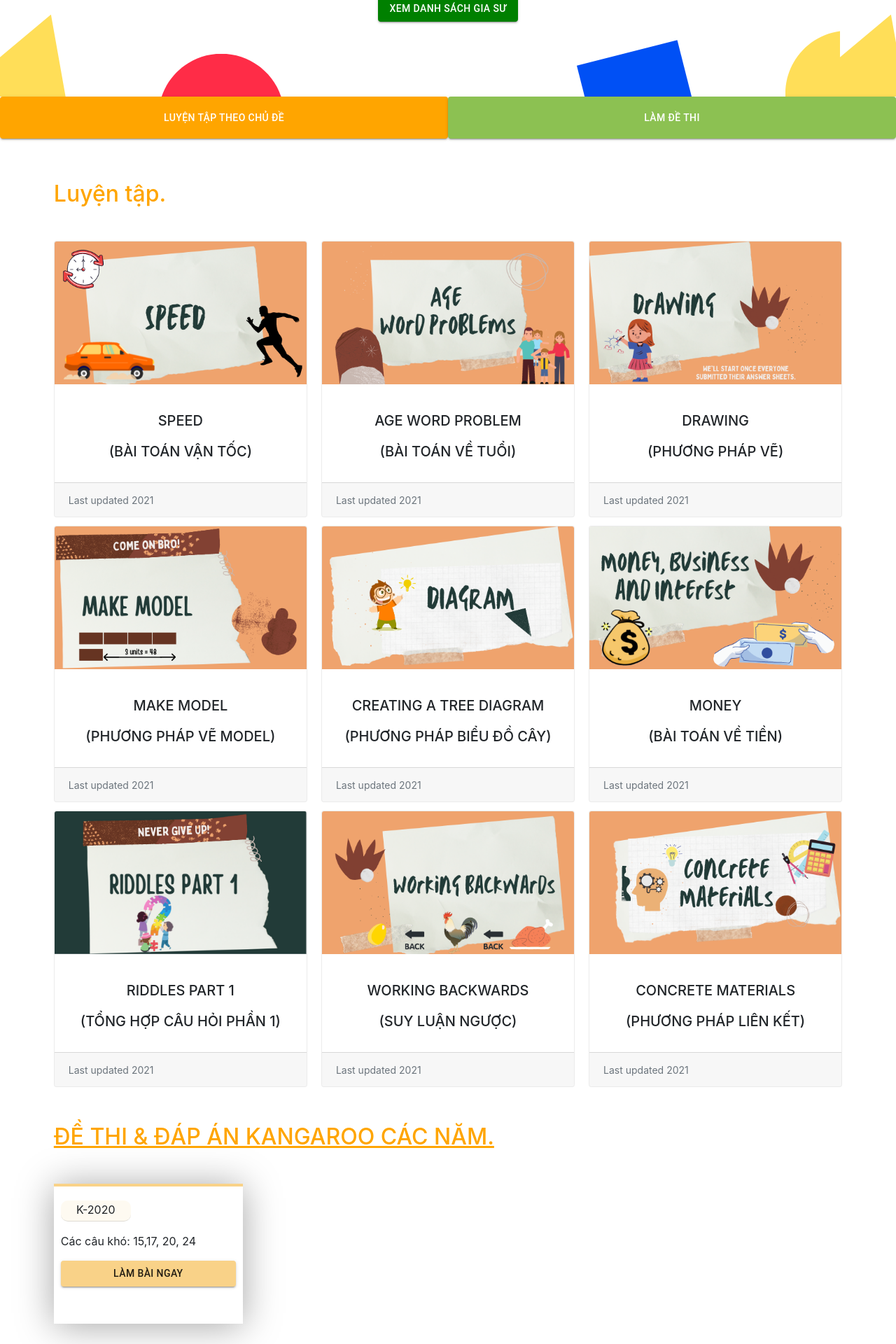
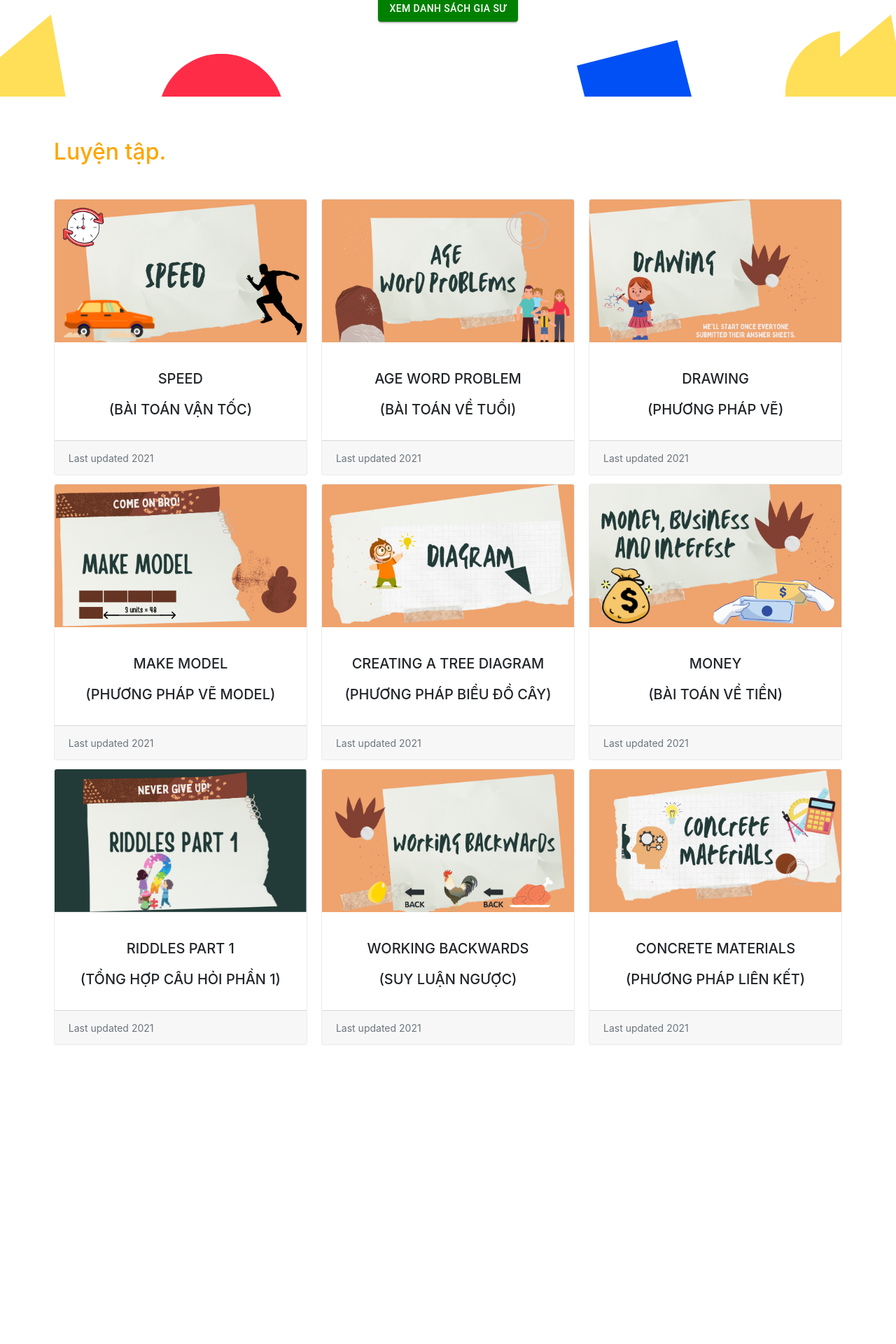
Before and after one commit to LeNguyenHuyHung/trandainghia.com.vn---09092021, a React (Create React App) app: page / in a window 1280 px wide. Shown: the part 162-2082 px from the top of the page at 70% size. After the commit the page ends 1667 px from the top, so only its background shows below. Built offline with nearby package versions, Linux system fonts and the light colour scheme.

Commit message:
10092021

```diff
--- a/src/components/TodoList.js
+++ b/src/components/TodoList.js
@@ -18,7 +18,7 @@ const TodoList = () => {
     }, [])
 
     const [isTrain,setIsTrain] = useState(false);
-    const [isTest,setIsTest] = useState(false);
+    const [isTest,setIsTest] = useState(true);
 
     const handleSubmitTraining= async (e)=>{
         setIsTrain(false);
@@ -40,10 +40,10 @@ const TodoList = () => {
                 <Button component={Link} style={{"background-color" :"green"}} to='tutorials' variant="contained" color="primary">Xem Danh Sách Gia Sư</Button>
             </div>
 
-            <div className = "task-container"  >
+            {/* <div className = "task-container"  >
             <Button onClick={handleSubmitTraining} className="button-wrapper" style={{"background-color" :"orange"}} component={Link} variant="contained" color="primary">Luyện Tập Theo Chủ Đề</Button>
             <Button onClick={handleSubmitTest} className="button-wrapper" style={{"background-color" :"#8CC152"}} component={Link} variant="contained" color="primary">Làm Đề Thi</Button>
-            </div>
+            </div> */}
 
             <div hidden={isTrain}>
                 <h2 className="" style={{color: "orange",paddingLeft:'6%',paddingTop:'60px',paddingBottom:'40px'}} >Luyện tập. </h2>
```
Also changed, not shown: 1 other file (tests, documents, lock files or other folders).
